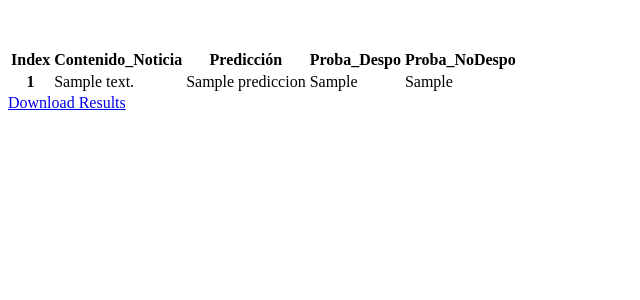
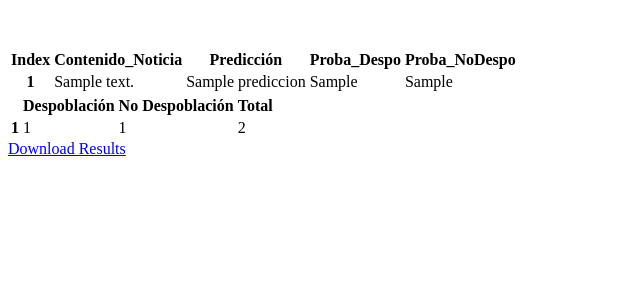
Before and after one commit to RoachLok/text-classifer, a Flask app: template templates/_classification.html in a window 1280 px wide. Shown: the top 300 px of the page, without its empty margins (0-640 px from the left). Run offline with Flask 2, Linux system fonts and the light colour scheme; the template is opened without the code that fills it: most values are stand-ins (such as "Sample title", 1, 10 or a date in 2020); parts of the project's set-up code (start-up, migrations or seed data) failed here and were passed over.

Commit message:
Added totals to table

```diff
--- a/app.py
+++ b/app.py
@@ -47,7 +47,16 @@ def upload_model():
 
 @app.route('/classify')
 def classify():
-    return render_template('_classification.html', results_json = test_model())
+    results_json = test_model()
+    despo_count = 0
+    nodespo_count = 0
+    for classification in results_json['Prediccion']:
+        if (classification == 'Despoblacion'):
+            despo_count = despo_count + 1
+        else:
+            nodespo_count = nodespo_count + 1
+
+    return render_template('_classification.html', results_json = results_json, despo_count = despo_count, nodespo_count = nodespo_count)
 
 @app.route('/download_model')
 def download_trained_model():
--- a/templates/_classification.html
+++ b/templates/_classification.html
@@ -1,4 +1,5 @@
 <div class="container text-center" style="margin-top: 3rem;">
+    <div class="container" style="max-height: 70vh; overflow-y: scroll;">
         <table class="table table-striped table-hover">
             <thead class="table-light">
                 <tr class="table-light">
@@ -20,6 +21,26 @@
             {% endfor %}
             </tbody>
         </table>
+    </div>
+    <table class="table table-striped table-hover">
+        <thead class="table-light">
+            <tr class="table-light">
+                <th scope="col"> </th>
+                <th scope="col">Despoblación</th>
+                <th scope="col">No Despoblación</th>
+                <th scope="col">Total</th>
+            </tr>
+        </thead>
+        <tbody>
+            <th scope="row">1</th>
+            <td>{{ despo_count }}</td>
+            <td>{{ nodespo_count }}</td>
+            <td>{{ despo_count +  nodespo_count}}</td>
+        </tr>
+        </tbody>
+    </table>
+
+
 
     <a class="btn btn-primary" href="./download_results">
         <i class="far fa-file-excel pr-2"></i> Download Results
```
Lines whose indentation alone changed are shown as unchanged.
